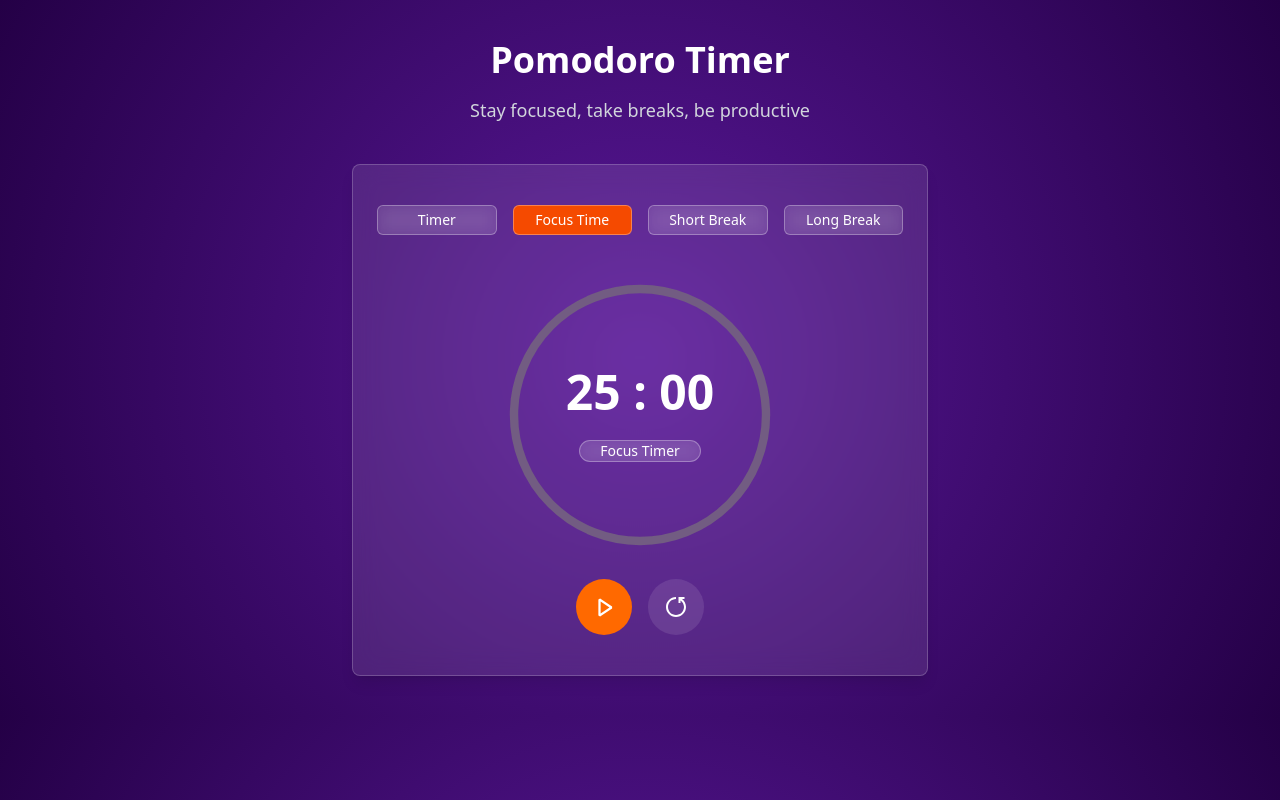
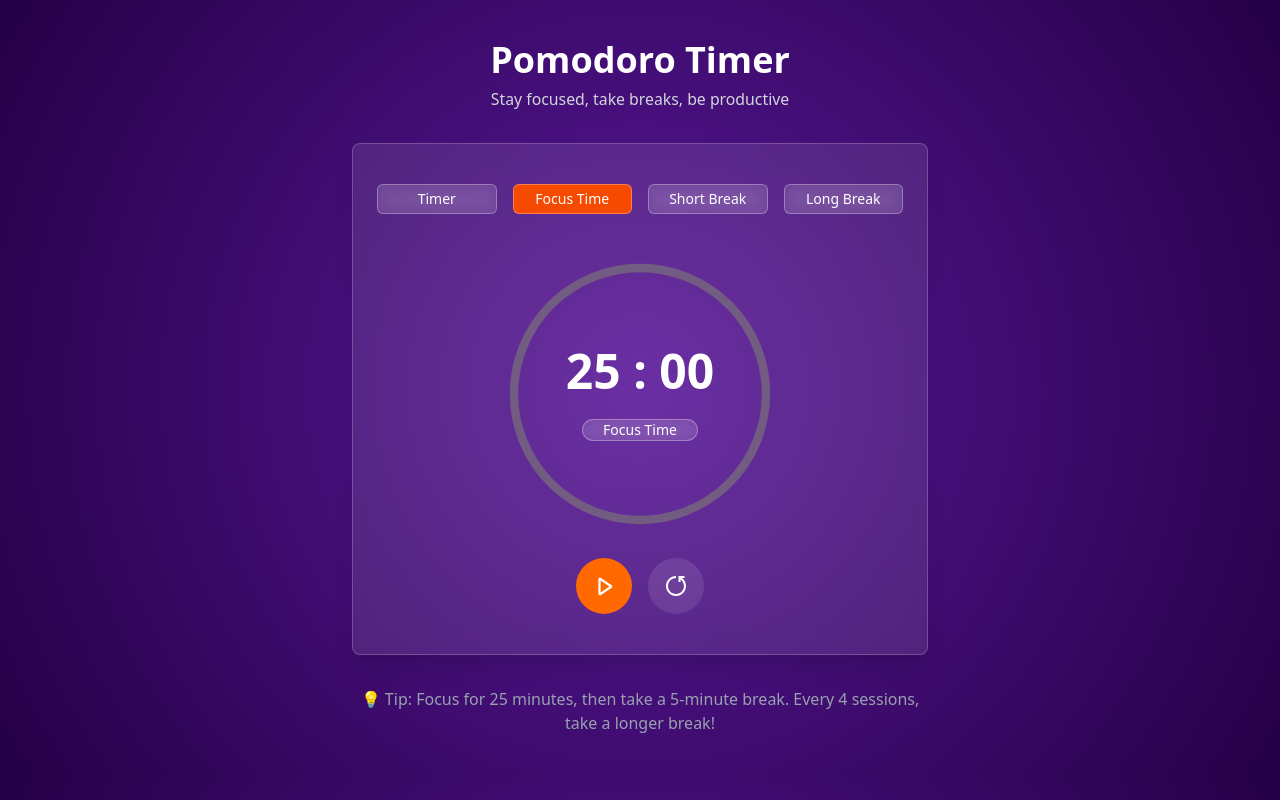
Before and after one commit to pirate08/pomodoro-timer, a Next.js app: page / in a window 1280 px wide. Built offline with nearby package versions, Linux system fonts and the light colour scheme.

Commit message:
Long Break is ready...

```diff
--- a/src/components/FocusTimer.tsx
+++ b/src/components/FocusTimer.tsx
@@ -58,7 +58,7 @@ const FocusTimer = () => {
       <div>
         <ProgressBar
           time={formatTime(timeLeft)}
-          label='Focus Timer'
+          label='Focus Time'
           progress={progress}
         />
       </div>
@@ -66,7 +66,7 @@ const FocusTimer = () => {
       <div className='mt-6 flex gap-4'>
         <button
           onClick={() => handleStartPause()}
-          className='text-2xl text-white bg-orange-500 hover:bg-orange-600 rounded-full p-4 cursor-pointer'>
+          className='text-2xl text-white bg-orange-500 hover:bg-orange-600 rounded-full p-4 cursor-pointer hover:scale-105 transition-transform duration-200'>
           {start ? <IoIosPause /> : <VscDebugStart />}
         </button>
         <button
--- a/src/components/LongBreak.tsx
+++ b/src/components/LongBreak.tsx
@@ -1,9 +1,81 @@
-import React from 'react';
+'use client';
+
+import React, { useState, useEffect } from 'react';
+import ProgressBar from '@/ui/ProgressBar';
+import { RiResetLeftLine } from 'react-icons/ri';
+import { IoIosPause } from 'react-icons/io';
+import { VscDebugStart } from 'react-icons/vsc';
+
+const TOTAL_SECONDS = 15 * 60;
 
 const LongBreak = () => {
+  const [start, setStart] = useState<boolean>(false);
+  const [isRunning, setIsRunning] = useState<boolean>(false);
+  const [timeLeft, setTimeLeft] = useState<number>(TOTAL_SECONDS);
+
+  // --Effect to handle timer logic
+  useEffect(() => {
+    let interval: NodeJS.Timeout;
+    if (isRunning && timeLeft > 0) {
+      interval = setInterval(() => {
+        setTimeLeft((prev) => prev - 1);
+      }, 1000);
+    } else if (timeLeft === 0) {
+      setIsRunning(false);
+      setStart(false);
+      setTimeLeft(TOTAL_SECONDS);
+    }
+    return () => clearInterval(interval);
+  }, [isRunning, timeLeft]);
+
+  // --Format time in MM : SS
+  const formatTime = (seconds: number): string => {
+    const m = Math.floor(seconds / 60)
+      .toString()
+      .padStart(2, '0');
+    const s = (seconds % 60).toString().padStart(2, '0');
+    return `${m} : ${s}`;
+  };
+
+  // --Handle start and pause
+  const handleStartPause = () => {
+    setStart(!start);
+    setIsRunning(!isRunning);
+  };
+
+  // --Handle reset
+  const handleReset = () => {
+    setIsRunning(false);
+    setTimeLeft(TOTAL_SECONDS);
+    setStart(false);
+  };
+
+  // --Progress bar calculation
+  const progress = ((TOTAL_SECONDS - timeLeft) / TOTAL_SECONDS) * 100;
+
   return (
-    <div className='flex items-center justify-center text-white h-full'>
-      <h1>Hi 15 minutes...</h1>
+    <div className='flex flex-col items-center justify-center text-white h-full mt-10'>
+      {/* --Progressbar-- */}
+      <div>
+        <ProgressBar
+          time={formatTime(timeLeft)}
+          label='Long Break'
+          progress={progress}
+        />
+      </div>
+      {/* --Buttons-- */}
+      <div className='mt-6 flex gap-4'>
+        <button
+          onClick={() => handleStartPause()}
+          className='text-2xl text-white bg-blue-500 hover:bg-blue-600 rounded-full p-4 cursor-pointer hover:scale-105 transition-transform duration-200'>
+          {start ? <IoIosPause /> : <VscDebugStart />}
+        </button>
+        <button
+          onClick={() => handleReset()}
+          className='text-2xl text-white bg-white/10 hover:bg-white/20 rounded-full p-4 cursor-pointer'>
+          <RiResetLeftLine />
+        </button>
+      </div>
     </div>
   );
 };
--- a/src/components/PomodoroTimer.tsx
+++ b/src/components/PomodoroTimer.tsx
@@ -3,19 +3,26 @@ import ItemBar from '../ui/ItemBar';
 
 const PomodoroTimer = () => {
   return (
-    <div className='font-sans flex flex-col gap-10 justify-start h-full items-center p-10 pb-10 '>
+    <div className='font-sans flex flex-col gap-8 justify-start h-full items-center p-10 pb-10 '>
       {/* --Title and Paragraph-- */}
-      <div className='flex flex-col items-center gap-4'>
+      <div className='flex flex-col items-center gap-2'>
         <h1 className='text-3xl md:text-4xl font-bold text-center'>
           Pomodoro Timer
         </h1>
-        <p className='text-sm md:text-lg text-center text-gray-300'>
+        <p className='text-sm md:text-[15.8px] text-center text-gray-300'>
           Stay focused, take breaks, be productive
         </p>
       </div>
       {/* --Box goes here-- */}
-      <div className='bg-white/10 backdrop-blur-md border border-white/20 rounded-lg shadow-lg py-10 px-6 w-full max-w-xl text-white'>
+      <div className='bg-white/10 backdrop-blur-md border border-white/20 rounded-lg shadow-xl py-10 px-6 w-full max-w-xl text-white'>
         <ItemBar />
+      </div>
+      {/* --End Paragraph-- */}
+      <div>
+        <p className='text-md text-gray-400 text-center w-full md:max-w-xl mx-auto'>
+          💡 Tip: Focus for 25 minutes, then take a 5-minute break. Every 4
+          sessions, take a longer break!
+        </p>
       </div>
     </div>
   );
--- a/src/components/ShortBreak.tsx
+++ b/src/components/ShortBreak.tsx
@@ -59,7 +59,7 @@ const ShortBreak = () => {
       <div>
         <ProgressBar
           time={formatTime(timeLeft)}
-          label='Short Break Timer'
+          label='Short Break'
           progress={progress}
         />
       </div>
@@ -67,7 +67,7 @@ const ShortBreak = () => {
       <div className='mt-6 flex gap-4'>
         <button
           onClick={() => handleStartPause()}
-          className='text-2xl text-white bg-green-500 hover:bg-green-600 rounded-full p-4 cursor-pointer'>
+          className='text-2xl text-white bg-green-500 hover:bg-green-600 rounded-full p-4 cursor-pointer hover:scale-105 transition-transform duration-200'>
           {start ? <IoIosPause /> : <VscDebugStart />}
         </button>
         <button
--- a/src/components/Timer.tsx
+++ b/src/components/Timer.tsx
@@ -67,7 +67,7 @@ const Timer = () => {
       <div className='mt-6 flex gap-4'>
         <button
           onClick={() => handleStartPause()}
-          className='text-2xl text-white bg-yellow-500 hover:bg-yellow-600 rounded-full p-4 cursor-pointer'>
+          className='text-2xl text-white bg-yellow-500 hover:bg-yellow-600 rounded-full p-4 cursor-pointer hover:scale-105 transition-transform duration-200'>
           {start ? <IoIosPause /> : <VscDebugStart />}
         </button>
         <button
--- a/src/ui/ProgressBar.tsx
+++ b/src/ui/ProgressBar.tsx
@@ -38,6 +38,9 @@ const ProgressBar = ({ time, label, progress }: ProgressBarProps) => {
             strokeDasharray={strokeDasharray}
             strokeDashoffset={strokeDashOffset}
             strokeLinecap='round'
+            style={{
+              transition: 'stroke-dashoffset 0.8s ease-in-out',
+            }}
           />
         </svg>
         <div className='absolute inset-0 flex items-center flex-col justify-center'>
```
